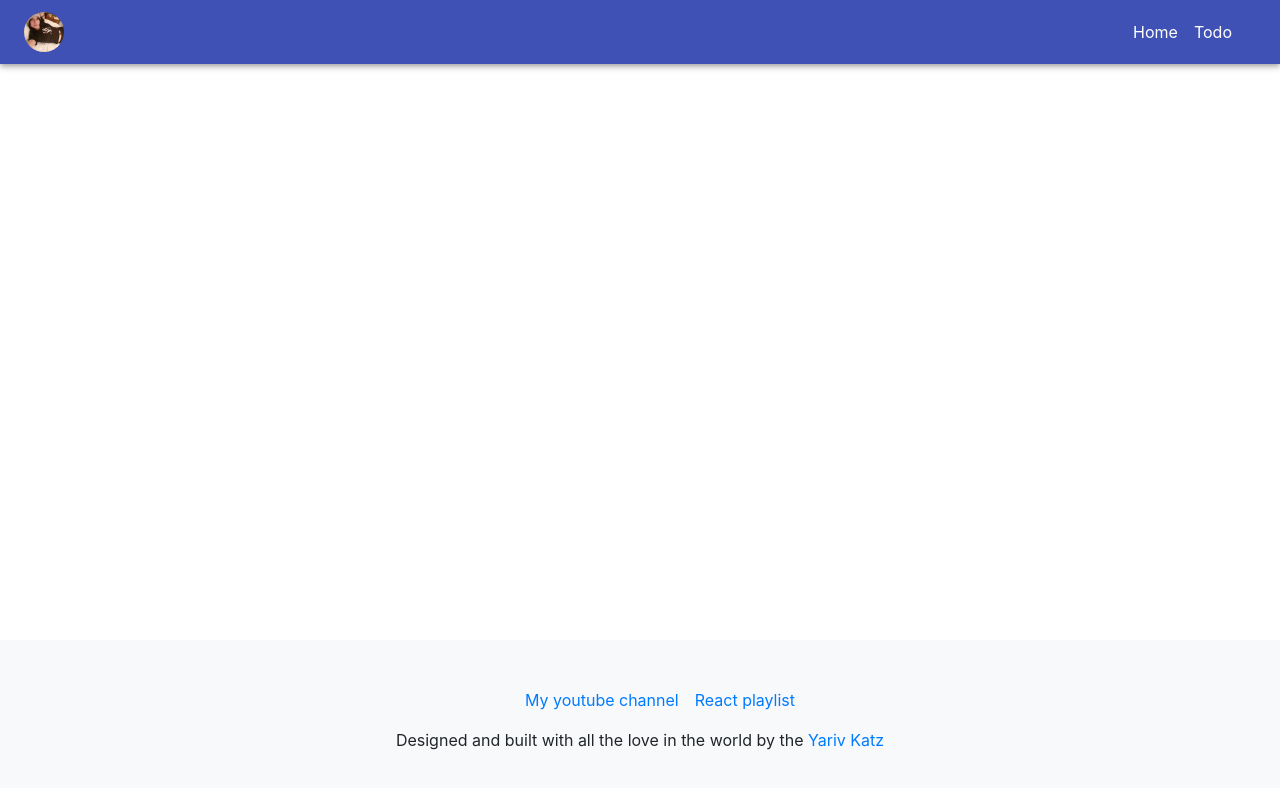
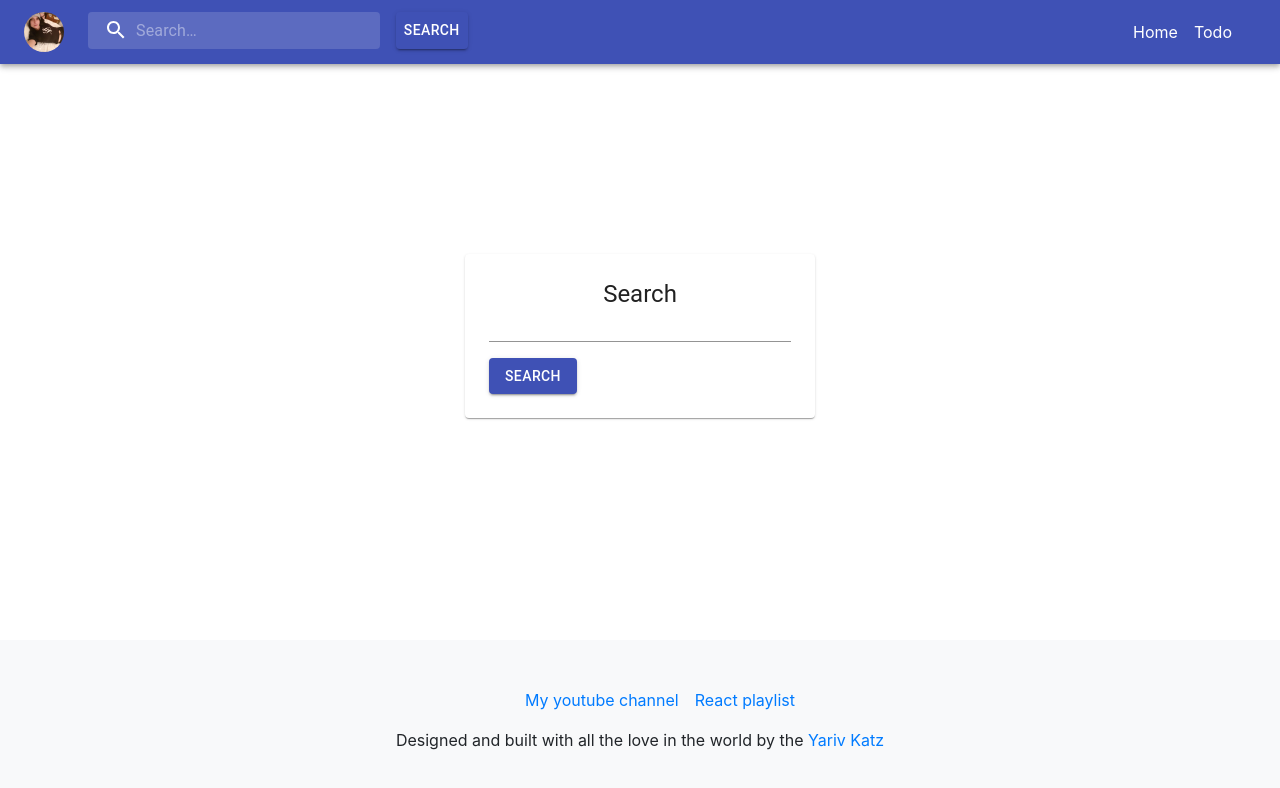
Before and after one commit to rabinabdian/ex-sol, a React (Create React App) app: page /search in a window 1280 px wide. Shown: the top 788 px of the page. Built offline with nearby package versions, Linux system fonts and the light colour scheme.

Commit message:
add search in header

```diff
--- a/src/App.js
+++ b/src/App.js
@@ -3,6 +3,7 @@ import Header from "./components/Header/Header";
 import Footer from "./components/Footer";
 import Login from "./components/Login";
 import TodoList from "./components/TodoList";
+import Search from "./components/Search";
 import { Route, Switch } from "react-router-dom";
 
 function App() {
@@ -20,6 +21,9 @@ function App() {
 						<Route path="/todo" exact>
 							<TodoList />
 						</Route>
+						<Route path="/search" exact>
+							<Search />
+						</Route>
 					</Switch>
 
 				</div>
--- /dev/null
+++ b/src/components/Header/Header.css
@@ -0,0 +1,42 @@
+
+.header .MuiInputBase-input {
+	padding: 8px 8px 8px 0px;
+	transition: width 300ms cubic-bezier(0.4, 0, 0.2, 1) 0ms;
+	padding-left: calc(1em + 32px);
+}
+
+.header .MuiInputBase-root {
+	color: white;
+	cursor: text;
+	display: inline-flex;
+	position: relative;
+	font-size: 1rem;
+	box-sizing: border-box;
+	align-items: center;
+	font-family: "Roboto",
+	"Helvetica",
+	"Arial",
+	sans-serif;
+	font-weight: 400;
+	line-height: 1.1876em;
+	letter-spacing: 0.00938em;
+}
+
+.header .search-wrapper {
+	width: 100%;
+	position: relative;
+	margin-left: 0;
+	margin-right: 16px;
+	border-radius: 4px;
+	background-color: rgba(255, 255, 255, 0.15);
+}
+
+.header .search-icon {
+	height: 100%;
+	display: flex;
+	padding: 0px 16px;
+	position: absolute;
+	align-items: center;
+	pointer-events: none;
+	justify-content: center;
+}
--- a/src/components/Header/Header.js
+++ b/src/components/Header/Header.js
@@ -9,18 +9,48 @@ import MenuIcon from '@material-ui/icons/Menu';
 import Avatar from '@material-ui/core/Avatar';
 import { Link } from 'react-router-dom';
 
-
+import InputBase from '@material-ui/core/InputBase';
+import SearchIcon from '@material-ui/icons/Search';
+import './Header.css';
+import { useHistory } from 'react-router-dom';
+import { useState } from 'react';
 
 
 
 
 export default function Header() {
 
+	const history = useHistory();
+	const [searchValue, setSearchValue] = useState('');
+
+	const navigateToDo = (event) => {
+		event.preventDefault();
+		history.push(`/todo?search=${searchValue}`);
+	}
 
 	return (
-		<AppBar position="static">
+		<AppBar position="static" className="header">
         	<Toolbar className="d-flex justify-content-between">
-				<Avatar alt="piglet is making a booboo" src={piglet} />
+				<div className="d-flex">
+					<Avatar alt="piglet is making a booboo" src={piglet} />
+					<form className="h-100 d-flex" onSubmit={navigateToDo}>
+						<div className="search-wrapper ml-4">
+							<div className="search-icon">
+								<SearchIcon />
+							</div>
+								<InputBase
+									value={searchValue}
+									onChange={(event) => setSearchValue(event.target.value)}
+									className="h-100"
+									placeholder="Search…"
+								/>
+						</div>
+						<Button type="submit" variant="contained" color="primary">
+							Search
+						</Button>
+					</form>
+				</div>
+
 				<nav className="navbar navbar-expand-lg navbar-light">
 					<ul className="navbar-nav me-auto mb-2 mb-lg-0">
 						<li className="nav-item">
--- /dev/null
+++ b/src/components/Search.js
@@ -0,0 +1,41 @@
+import Paper from "@material-ui/core/Paper";
+import TextField from "@material-ui/core/TextField";
+import Button from "@material-ui/core/Button";
+import CircularProgress from "@material-ui/core/CircularProgress";
+import Typography from "@material-ui/core/Typography";
+import { useState } from "react";
+import { useHistory } from "react-router";
+
+
+
+export default function Search() {
+
+
+	return (
+		<Paper className="p-4">
+			<form noValidate /*onSubmit={handleSubmit}*/>
+				<Typography className="text-center" variant="h5">Search</Typography>
+				<div className="form-group">
+					<TextField
+						/*onChange={ handleChange }*/
+						className="w-100"
+						name="search"
+						type="search"
+					/>
+				</div>
+				<Button
+					variant="contained"
+					color="primary"
+				/*	disabled={isLoading}*/
+					type="submit"
+				>
+					Search
+				</Button>
+				{/* {
+					isLoading && <CircularProgress size={24} />
+				} */}
+			</form>
+		</Paper>
+
+	)
+}
```
